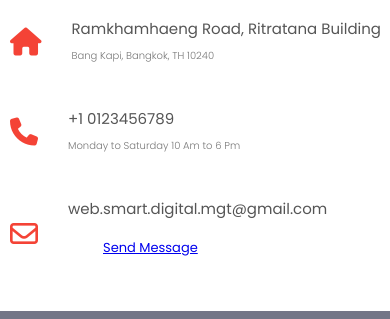
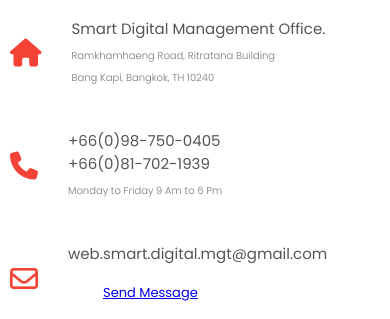
Before and after one commit to HermesDeveloper/Web-SDM-UAT, a plain HTML site: page contact.html in a window 390 px wide. Shown: the part 871-1190 px from the top of the page. Drawn offline with Linux system fonts and the light colour scheme.

Commit message:
Update Detail contact
- Phone
- image

```diff
--- a/contact.html
+++ b/contact.html
@@ -45,15 +45,15 @@
                     <div>
                         <i class="fa fa-home"></i>
                         <span>
-                            <h5>Ramkhamhaeng Road, Ritratana Building</h5>
-                            <p>Bang Kapi, Bangkok, TH 10240 </p>
+                            <h5>Smart Digital Management Office. <br></h5>
+                            <p>Ramkhamhaeng Road, Ritratana Building <br> Bang Kapi, Bangkok, TH 10240 </p>
                         </span>
                     </div>
                     <div>
                         <i class="fa fa-phone"></i>
                         <span>
-                            <h5>+1 0123456789</h5>
-                            <p>Monday to Saturday 10 Am to 6 Pm</p>
+                            <h5>+66(0)98-750-0405<br> +66(0)81-702-1939</h5>
+                            <p>Monday to Friday 9 Am to 6 Pm</p>
                         </span>
                     </div>
                     <div>
@@ -61,7 +61,7 @@
                         <span>
                             <h5>web.smart.digital.mgt@gmail.com</h5>
                             <button type="submit" class="hero-btn red-btn">
-                                <a href = "mailto:sdmsmartdm@gmail.com?subject = Feedback&body = Message">
+                                <a href = "mailto:web.smart.digital.mgt@gmail.com?subject = Feedback&body = Message">
                                     Send Message
                                 </a>
                             </button>
```
Also changed, not shown: index.html (+4 -4 lines), images/london.png, images/newyork.png, images/washington.png.
